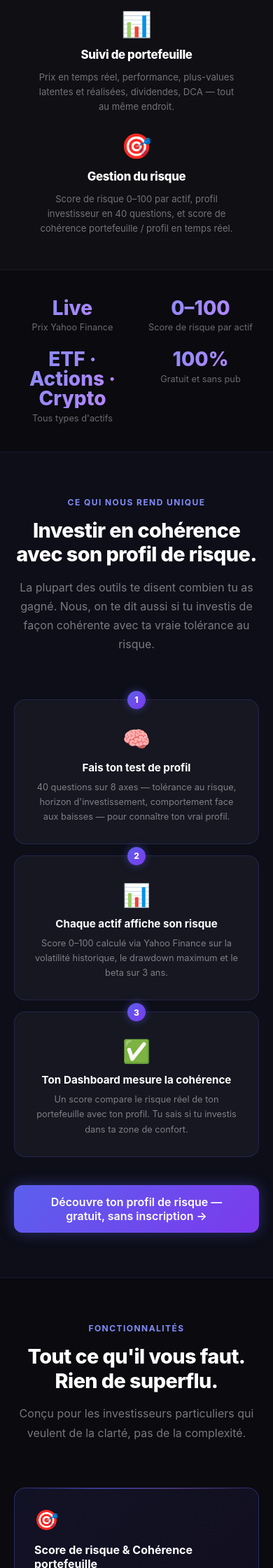
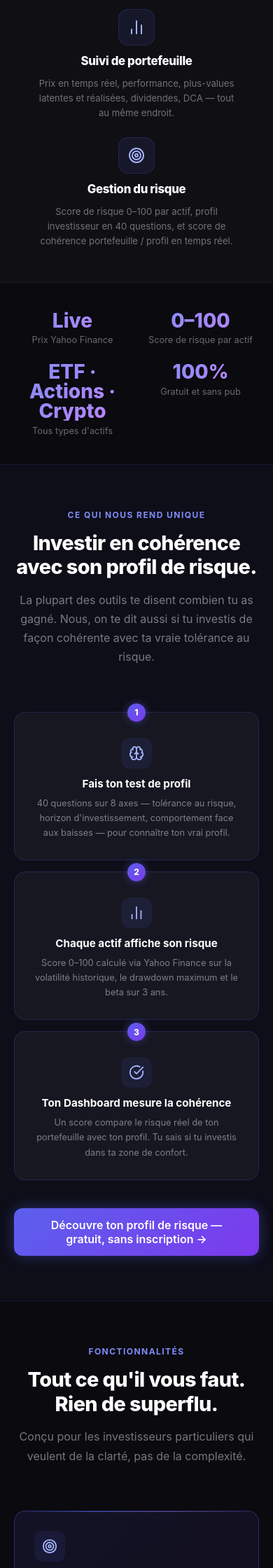
Before and after one commit to MaxenceRobert/portfoliotrack, a Flask app: page / in a window 390 px wide. Shown: the part 880-3120 px from the top of the page at 70% size. Run offline with Flask 3, Linux system fonts and the light colour scheme.

Commit message:
fix: navbar mobile + remplacement emojis par icônes Lucide

```diff
--- a/templates/landing.html
+++ b/templates/landing.html
@@ -37,7 +38,9 @@
         }
         .nav-actions { display: flex; gap: 0.75rem; align-items: center; }
         .btn {
-            display: inline-block;
+            display: inline-flex;
+            align-items: center;
+            gap: 0.4rem;
             padding: 0.55rem 1.2rem;
             border-radius: 8px;
             font-size: 0.875rem;
@@ -185,7 +179,17 @@
             text-align: center;
             gap: 0.75rem;
         }
-        .pillar-icon { font-size: 2.2rem; }
+        .pillar-icon {
+            display: flex;
+            align-items: center;
+            justify-content: center;
+            width: 52px;
+            height: 52px;
+            background: rgba(91,95,237,0.1);
+            border: 1px solid rgba(91,95,237,0.2);
+            border-radius: 14px;
+            color: #A5B4FC;
+        }
         .pillar-title {
             font-size: 1.05rem;
             font-weight: 800;
@@ -274,7 +278,17 @@
             justify-content: center;
             box-shadow: 0 0 12px rgba(91,95,237,0.5);
         }
-        .risk-step-icon { font-size: 2rem; margin-bottom: 0.75rem; display: block; margin-top: 0.5rem; }
+        .risk-step-icon {
+            display: flex;
+            align-items: center;
+            justify-content: center;
+            width: 44px;
+            height: 44px;
+            margin: 0.5rem auto 0.75rem;
+            background: rgba(91,95,237,0.1);
+            border-radius: 12px;
+            color: #A5B4FC;
+        }
         .risk-step h3 { font-size: 0.95rem; font-weight: 700; color: white; margin-bottom: 0.5rem; }
         .risk-step p { font-size: 0.8rem; color: rgba(255,255,255,0.45); line-height: 1.65; }
         .risk-step-arrow { font-size: 1.4rem; color: rgba(91,95,237,0.35); align-self: center; flex-shrink: 0; }
@@ -345,10 +359,20 @@
             opacity: 1;
             background: linear-gradient(90deg, transparent, rgba(91,95,237,0.7), rgba(192,132,252,0.4), transparent);
         }
-        .feature-icon { font-size: 1.75rem; margin-bottom: 1rem; display: block; }
+        .feature-icon {
+            display: flex;
+            align-items: center;
+            justify-content: center;
+            width: 44px;
+            height: 44px;
+            margin-bottom: 1rem;
+            background: rgba(91,95,237,0.1);
+            border-radius: 12px;
+            color: #A5B4FC;
+        }
         .feature-card h3 { font-size: 1rem; font-weight: 700; color: white; margin-bottom: 0.5rem; }
         .feature-card p { font-size: 0.875rem; color: rgba(255,255,255,0.5); line-height: 1.65; }
-        .feature-link { display: inline-block; margin-top: 1rem; font-size: 0.8rem; font-weight: 700; color: #818CF8; text-decoration: none; }
+        .feature-link { display: inline-flex; align-items: center; gap: 0.3rem; margin-top: 1rem; font-size: 0.8rem; font-weight: 700; color: #818CF8; text-decoration: none; }
         .feature-link:hover { color: #A5B4FC; }
         .feature-tags { display: flex; gap: 0.5rem; flex-wrap: wrap; margin-top: 1rem; }
         .feature-tag {
@@ -519,7 +547,9 @@
 <section class="pillars">
     <div class="pillars-inner">
         <div class="pillar">
-            <span class="pillar-icon">📊</span>
+            <div class="pillar-icon">
+                <i data-lucide="bar-chart-2" style="width:24px;height:24px;"></i>
+            </div>
             <div class="pillar-title">Suivi de portefeuille</div>
             <p class="pillar-desc">
                 Prix en temps réel, performance, plus-values latentes et réalisées,
@@ -528,7 +558,9 @@
         </div>
         <div class="pillar-plus">+</div>
         <div class="pillar">
-            <span class="pillar-icon">🎯</span>
+            <div class="pillar-icon">
+                <i data-lucide="target" style="width:24px;height:24px;"></i>
+            </div>
             <div class="pillar-title">Gestion du risque</div>
             <p class="pillar-desc">
                 Score de risque 0–100 par actif, profil investisseur en 40 questions,
@@ -572,21 +604,27 @@
         <div class="risk-steps-grid">
             <div class="risk-step">
                 <div class="risk-step-num">1</div>
-                <span class="risk-step-icon">🧠</span>
+                <div class="risk-step-icon">
+                    <i data-lucide="brain" style="width:22px;height:22px;"></i>
+                </div>
                 <h3>Fais ton test de profil</h3>
                 <p>40 questions sur 8 axes — tolérance au risque, horizon d'investissement, comportement face aux baisses — pour connaître ton vrai profil.</p>
             </div>
             <div class="risk-step-arrow">→</div>
             <div class="risk-step">
                 <div class="risk-step-num">2</div>
-                <span class="risk-step-icon">📊</span>
+                <div class="risk-step-icon">
+                    <i data-lucide="bar-chart-2" style="width:22px;height:22px;"></i>
+                </div>
                 <h3>Chaque actif affiche son risque</h3>
                 <p>Score 0–100 calculé via Yahoo Finance sur la volatilité historique, le drawdown maximum et le beta sur 3 ans.</p>
             </div>
             <div class="risk-step-arrow">→</div>
             <div class="risk-step">
                 <div class="risk-step-num">3</div>
-                <span class="risk-step-icon">✅</span>
+                <div class="risk-step-icon">
+                    <i data-lucide="check-circle" style="width:22px;height:22px;"></i>
+                </div>
                 <h3>Ton Dashboard mesure la cohérence</h3>
                 <p>Un score compare le risque réel de ton portefeuille avec ton profil. Tu sais si tu investis dans ta zone de confort.</p>
             </div>
@@ -608,7 +646,9 @@
     </p>
     <div class="features-grid">
         <div class="feature-card featured-risk">
-            <span class="feature-icon">🎯</span>
+            <div class="feature-icon">
+                <i data-lucide="target" style="width:22px;height:22px;"></i>
+            </div>
             <h3>Score de risque & Cohérence portefeuille</h3>
             <p>
                 Chaque actif reçoit un score de risque 0–100 calculé sur sa volatilité annualisée,
@@ -624,38 +664,52 @@
             </div>
         </div>
         <div class="feature-card featured">
-            <span class="feature-icon">🧠</span>
+            <div class="feature-icon">
+                <i data-lucide="brain" style="width:22px;height:22px;"></i>
+            </div>
             <h3>Test de profil investisseur</h3>
             <p>40 questions sur 8 axes — tolérance au risque, horizon, objectifs, comportement — pour découvrir ta stratégie idéale et une recommandation générée par IA.</p>
             <a href="{{ url_for('main.test_profil') }}" class="feature-link">Faire le test gratuitement →</a>
         </div>
         <div class="feature-card">
-            <span class="feature-icon">📈</span>
+            <div class="feature-icon">
+                <i data-lucide="trending-up" style="width:22px;height:22px;"></i>
+            </div>
             <h3>Prix en temps réel</h3>
             <p>Connecté à Yahoo Finance — vos prix se mettent à jour automatiquement à chaque visite. ETF, actions, crypto, tout.</p>
         </div>
         <div class="feature-card">
-            <span class="feature-icon">🎯</span>
+            <div class="feature-icon">
+                <i data-lucide="repeat" style="width:22px;height:22px;"></i>
+            </div>
             <h3>Suivi DCA</h3>
             <p>Définissez un objectif mensuel et suivez votre progression. Idéal pour les stratégies d'investissement régulier.</p>
         </div>
         <div class="feature-card">
-            <span class="feature-icon">💼</span>
+            <div class="feature-icon">
+                <i data-lucide="briefcase" style="width:22px;height:22px;"></i>
+            </div>
             <h3>Multi-actifs</h3>
             <p>ETF, actions, crypto, obligations — tout centralisé dans un seul tableau de bord.</p>
         </div>
         <div class="feature-card">
-            <span class="feature-icon">📊</span>
+            <div class="feature-icon">
+                <i data-lucide="bar-chart-2" style="width:22px;height:22px;"></i>
+            </div>
             <h3>Graphiques interactifs</h3>
             <p>Courbes d'évolution journalières, comparaison MSCI World, allocation — visualisez votre portefeuille dans le temps.</p>
         </div>
         <div class="feature-card">
-            <span class="feature-icon">⚡</span>
+            <div class="feature-icon">
+                <i data-lucide="zap" style="width:22px;height:22px;"></i>
+            </div>
             <h3>Saisie rapide</h3>
             <p>Entrez plusieurs achats d'un coup pour reconstituer votre historique complet en quelques minutes.</p>
         </div>
         <div class="feature-card">
-            <span class="feature-icon">📥</span>
+            <div class="feature-icon">
+                <i data-lucide="download" style="width:22px;height:22px;"></i>
+            </div>
             <h3>Export CSV</h3>
             <p>Exportez tout votre historique en un clic pour vos déclarations fiscales ou analyses.</p>
         </div>
@@ -729,10 +783,15 @@
     <a href="{{ url_for('main.contact') }}">Contact</a>
     <br><br>
     <span style="font-size:0.72rem; max-width:680px; display:inline-block; line-height:1.6;">
-        ⚠️ Les informations affichées sont fournies à titre indicatif et ne constituent pas un conseil
+        <i data-lucide="alert-triangle" style="width:12px;height:12px;display:inline-block;vertical-align:-1px;"></i>
+        Les informations affichées sont fournies à titre indicatif et ne constituent pas un conseil
         en investissement. Prix fournis par Yahoo Finance avec un possible décalage.
     </span>
 </footer>
 
+<script>
+    lucide.createIcons();
+</script>
+
 </body>
 </html>
```
Also changed, not shown: other parts of templates/landing.html (+12 -16 lines), templates/base.html (+67 -16 lines).
